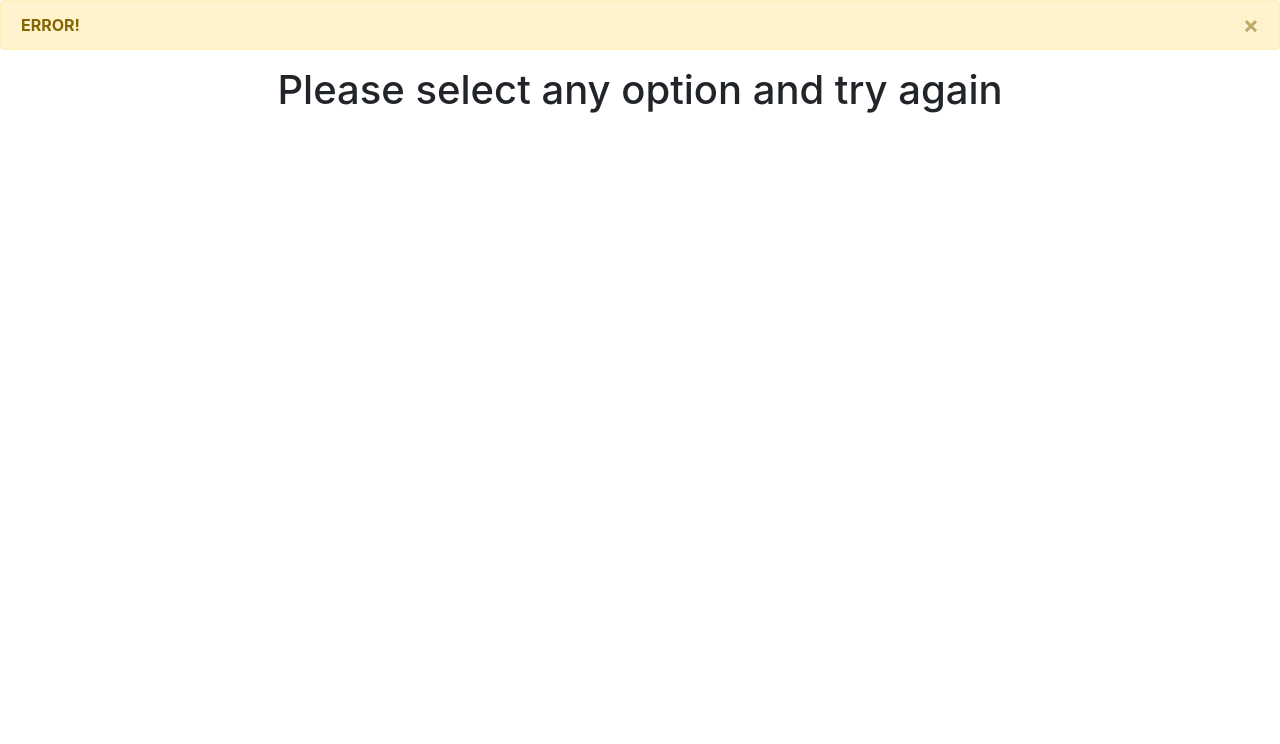
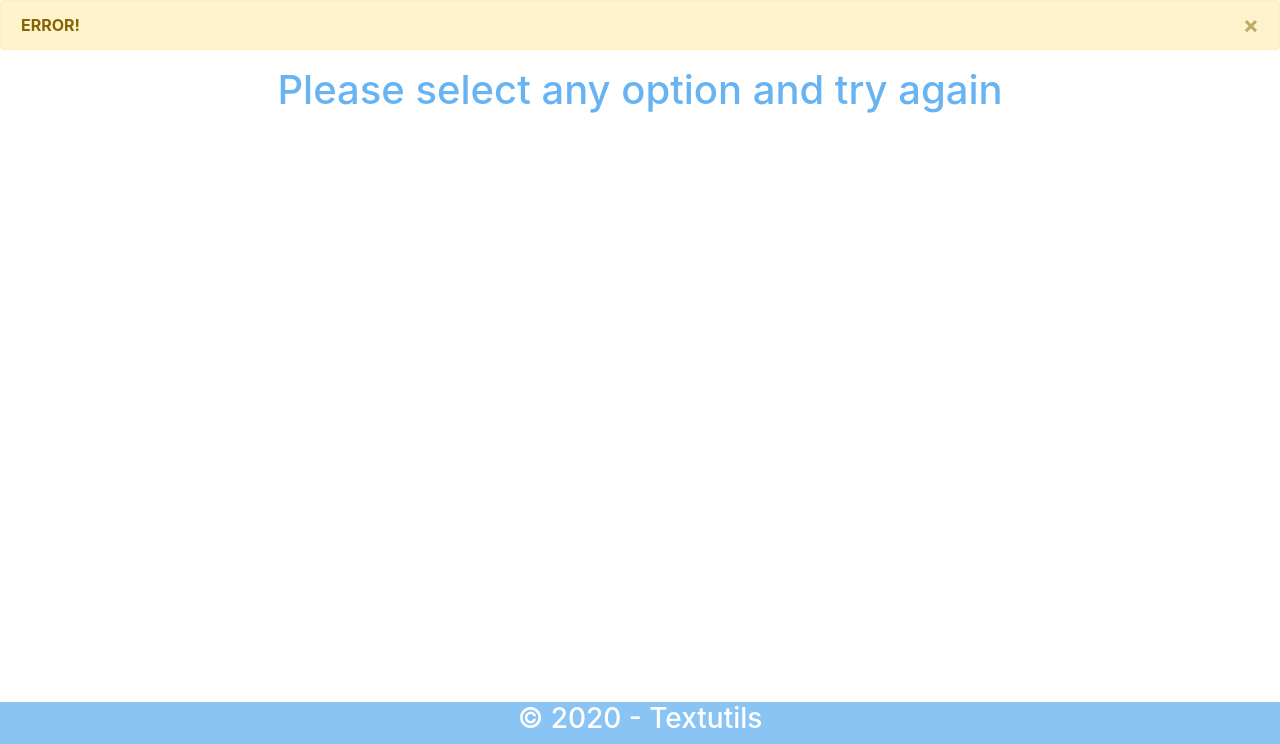
Before and after one commit to youralterego123/textutils, a Django app: page /analyze in a window 1280 px wide. Shown: the part 56-800 px from the top of the page. Run offline with Django 3.2, Linux system fonts and the light colour scheme; some libraries are stand-ins or nearby versions.

Commit message:
Update error.html

```diff
--- a/templates/error.html
+++ b/templates/error.html
@@ -35,10 +35,30 @@
           </div>
           <div class="container">
             <p>
-               <h1 class="text-center">Please select any option and try again</h1>
+               <h1 class="text-center chk">Please select any option and try again</h1>
              </p>
           </div>
 
+          <footer>
+            <div class="foot">
+              <h3>&copy 2020 - Textutils</h3>
+            </div>
+          </footer>
+             <style>
+               .chk{
+                color: rgb(104, 180, 243);
+               }
+               .foot{
+                 position: fixed;
+            left: 0;
+            bottom: 0;
+            width: 100%;
 
+            color: white;
+            text-align: center;
+                 background-color: rgba(137, 196, 244, 1);
+               }
+
+               </style>
         </body>
         </html
```
